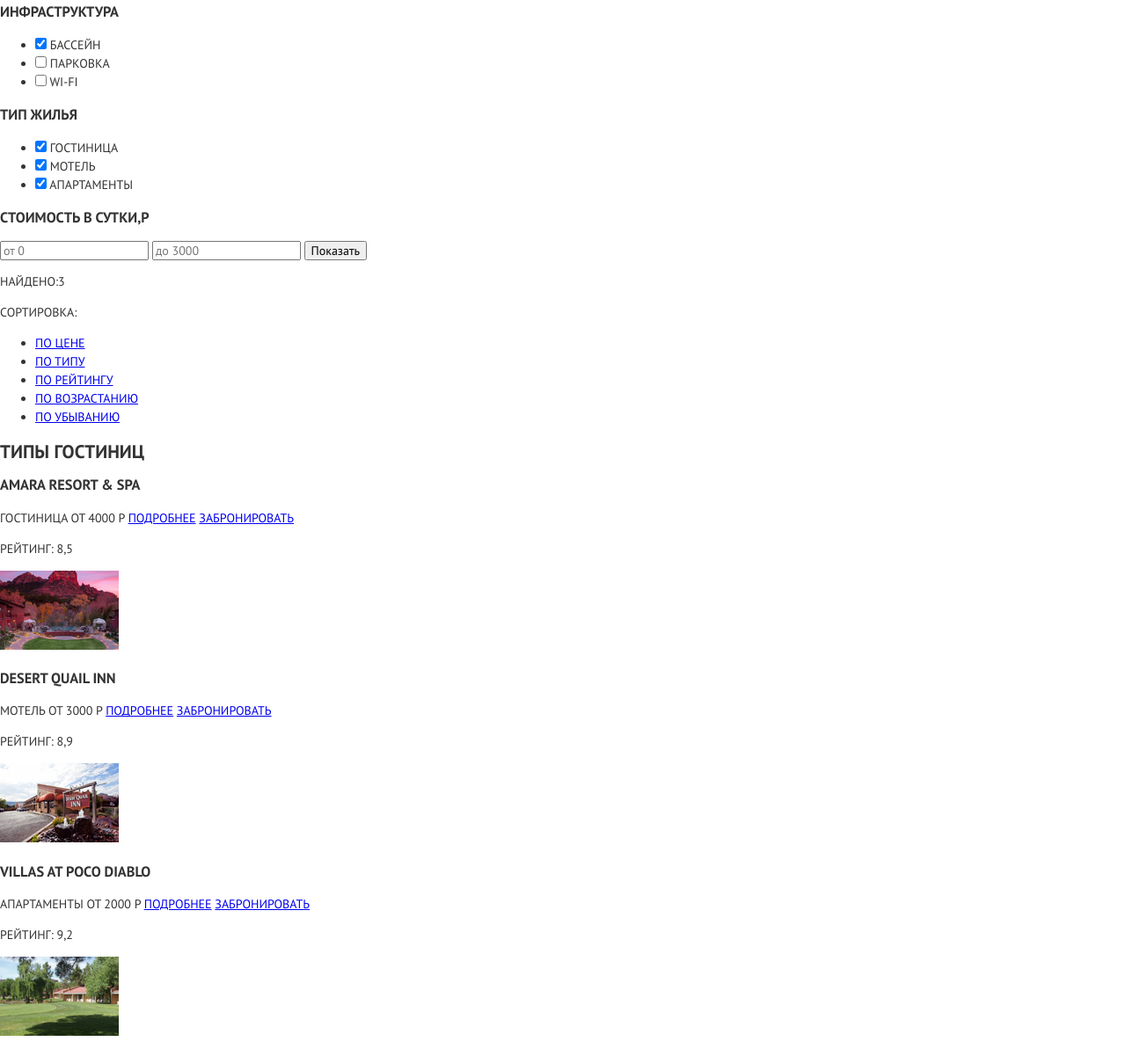
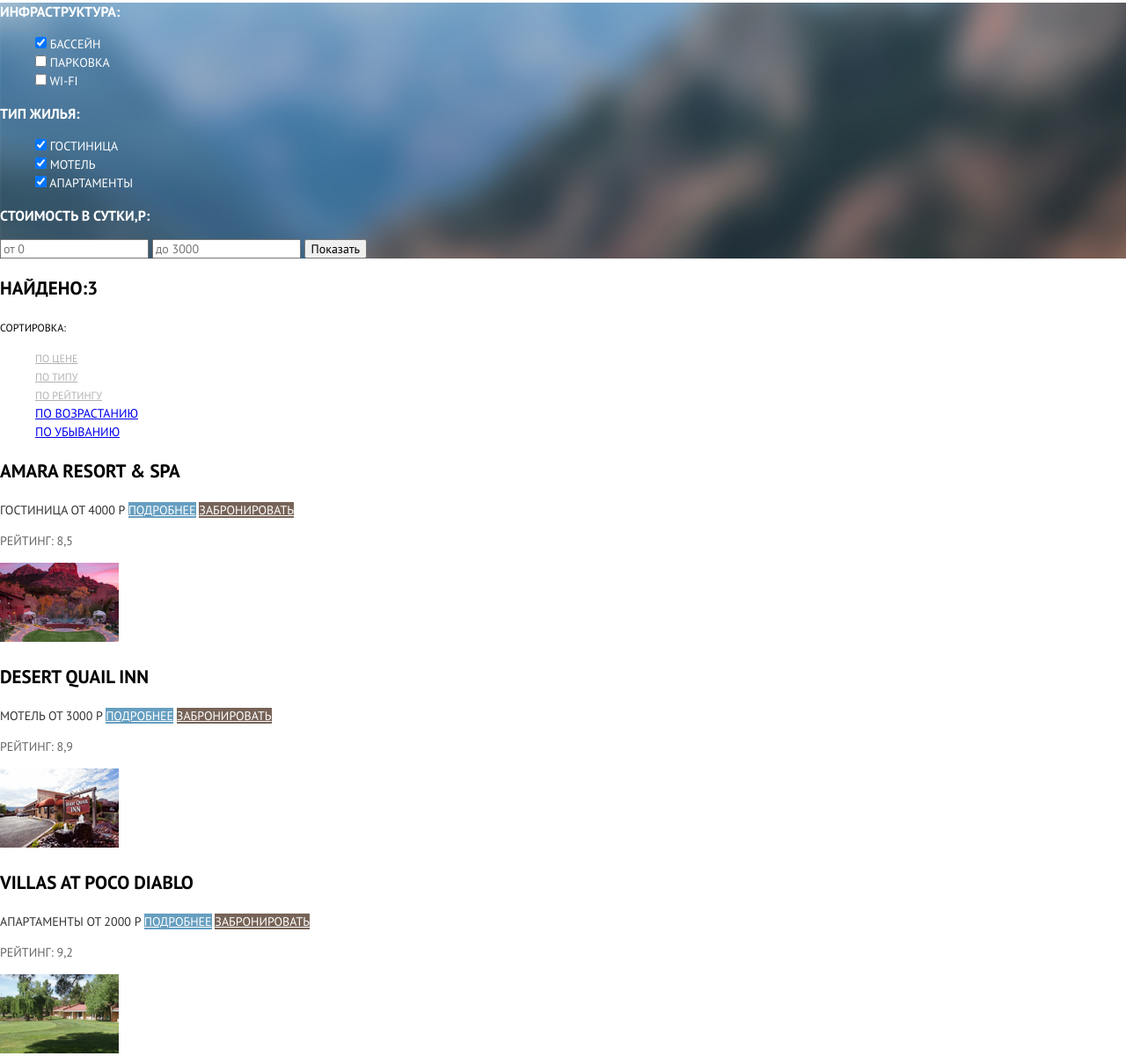
Before and after one commit to Anastasiya-Khrycheva/1644171-sedona-31, a plain HTML site: page catalog.html in a window 1280 px wide. Shown: the part 223-1424 px from the top of the page at 88% size. Drawn offline with Linux system fonts and the light colour scheme.

Commit message:
Стилизация каталога

```diff
--- a/catalog.html
+++ b/catalog.html
@@ -40,26 +40,26 @@
     <section class="conditions">
       <h2 class="visually-hidden">Фильтр товаров</h2>
       <form class="conditions__form" method="get" action="https://echo.htmlacademy.ru">
-        <div class="conditions__infrastructure  infrastructure">
-          <h3 class="infrastructure__title">Инфраструктура</h3>
-          <ul class="infrastructure__list">
-            <li class="infrastructure__item">
+        <div class="conditions__infrastructure">
+          <h3 class="conditions__title">Инфраструктура:</h3>
+          <ul class="conditions__list list-sort">
+            <li>
               <input type="checkbox" id="filter-swimming" name="swimming" checked>
               <label for="filter-swimming">Бассейн</label>
             </li>
-            <li class="infrastructure__item">
+            <li>
               <input type="checkbox" id="filter-parking" name="parking">
               <label for="filter-parking">Парковка</label>
             </li>
-            <li class="infrastructure__item">
+            <li>
               <input type="checkbox" id="filter-wifi" name="wi-fi">
               <label for="filter-wifi">wi-fi</label>
             </li>
           </ul>
         </div>
-        <div class="conditions__housing housing">
-          <h3 class="housing__title">Тип жилья</h3>
-          <ul class="housing__list">
+        <div class="conditions__housing">
+          <h3 class="conditions__title">Тип жилья:</h3>
+          <ul class="conditions__list list-sort">
             <li>
               <input type="checkbox" id="filter-hotel" name="hotel" checked>
               <label for="filter-hotel">Гостиница</label>
@@ -74,8 +74,8 @@
             </li>
           </ul>
         </div>
-        <div>
-          <h3 class="conditions__title">Стоимость в сутки,р</h3>
+        <div class="conditions__range">
+          <h3 class="conditions__title">Стоимость в сутки,р:</h3>
           <label for="price-min"></label>
           <input id="price-min" type="text" name="price-min" placeholder="от 0">
           <label for="price-max"></label>
@@ -83,59 +83,61 @@
           <button type="submit">Показать</button>
         </div>
       </form>
-      <p>Найдено:<span>3</span> </p>
-      <span>Сортировка:</span>
-      <ul>
-        <li>
-          <a href="blank.html">по цене</a>
+      <div class="results">
+        <p class="results__title">Найдено:<span>3</span> </p>
+        <span class="results__subtitle">Сортировка:</span>
+        <ul class="results__nav nav">
+          <li class="nav__metod">
+            <a class="nav__link" href="#">по цене</a>
+          </li>
+          <li class="nav__metod">
+            <a class="nav__link" href="blank.html">по типу</a>
           </li>
           <li>
-          <a href="blank.html">по типу</a>
+            <a class="nav__link" href="blank.html">по рейтингу</a>
           </li>
-        <li>
-          <a href="blank.html">по рейтингу</a>
-        </li>
-        <li>
-          <a href="blank.html">
+          <li class="nav__metod">
+            <a class="nav__up" href="blank.html">
               <span>по возрастанию</span>
             </a>
           </li>
-        <li>
-          <a href="blank.html">
+          <li class="nav__metod">
+            <a class="nav__down" href="blank.html">
               <span>по убыванию</span>
             </a>
           </li>
         </ul>
+      </div>
     </section>
-    <section>
-      <h2>Типы гостиниц</h2>
-      <div>
-        <h3>Amara Resort & Spa</h3>
-        <span>гостиница</span>
-        <span>от 4000 р</span>
-        <a href="blank.html">Подробнее</a>
-        <a class="button" href="blank.html">Забронировать</a>
-        <p>Рейтинг: 8,5</p>
+    <section class="blok-hotels">
+      <h2 class="visually-hidden">Типы гостиниц</h2>
+      <div class="blok-hotels__list-hotel">
+        <h3 class="list-hotel__title">Amara Resort & Spa</h3>
+        <span class="list-hotel__type">гостиница</span>
+        <span class="list-hotel__price">от 4000 р</span>
+        <a class="list-hotel__link" href="blank.html">Подробнее</a>
+        <a class="list-hotel__button" href="blank.html">Забронировать</a>
+        <p class="list-hotel__rating">Рейтинг: 8,5</p>
         <img src="img/catalog/amara-resort.jpg" width="135" height="90"
           alt="фото гостиницы Amara Resort в окружении цветущих деревьев">
       </div>
-      <div>
-        <h3>Desert Quail Inn</h3>
-        <span>мотель</span>
-        <span>от 3000 р</span>
-        <a href="blank.html">Подробнее</a>
-        <a class="button" href="blank.html">Забронировать</a>
-        <p>Рейтинг: 8,9</p>
+      <div class="blok-hotels__list-hotel">
+        <h3 class="list-hotel__title">Desert Quail Inn</h3>
+        <span class="list-hotel__type">мотель</span>
+        <span class="list-hotel__price">от 3000 р</span>
+        <a class="list-hotel__link" href="blank.html">Подробнее</a>
+        <a class="list-hotel__button" href="blank.html">Забронировать</a>
+        <p class="list-hotel__rating">Рейтинг: 8,9</p>
         <img src="img/catalog/desert-quail.jpg" width="135" height="90"
           alt="вид на гостиницу Desert Quail Inn c вывеской при входе">
       </div>
-      <div>
-        <h3>Villas at Poco Diablo</h3>
-        <span>апартаменты</span>
-        <span>от 2000 р</span>
-        <a href="blank.html">Подробнее</a>
-        <a class="button" href="blank.html">Забронировать</a>
-        <p>Рейтинг: 9,2</p>
+      <div class="blok-hotels__list-hotel">
+        <h3 class="list-hotel__title">Villas at Poco Diablo</h3>
+        <span class="list-hotel__type">апартаменты</span>
+        <span class="list-hotel__price">от 2000 р</span>
+        <a class="list-hotel__link" href="blank.html">Подробнее</a>
+        <a class="list-hotel__button" href="blank.html">Забронировать</a>
+        <p class="list-hotel__rating">Рейтинг: 9,2</p>
         <img src="img/catalog/villas-poco.jpg" width="135" height="90"
           alt="вид на гостиницу Villas at Poco Diablo с газоном и деревьями при входе">
       </div>
@@ -148,14 +150,14 @@
       <a class="contacts__link" href="tel:+78005558628">+7 800 555-86-28</a>
     </div>
     <div class="page-footer__social social">
-      <ul class="social__item">
-        <li class="social__item  social__item--tw">
+      <ul class="social__list">
+        <li class="social__item">
           <a class="social__link social__link--tw" href="blank.html">Твиттер</a>
         </li>
-        <li class="social__item social__item--fb">
+        <li class="social__item">
           <a class="social__link social__link--fb" href="blank.html">Facebook</a>
         </li>
-        <li class="social_item social__item--yt">
+        <li class="social_item">
           <a class="social__link social__link--yt" href="blank.html">Youtube</a>
         </li>
       </ul>
--- a/css/style.css
+++ b/css/style.css
@@ -33,6 +33,7 @@
   --special-checkbox-grey:#6A6A6A;
   --special-input:#F2F2F2;
   --rest-grey: #A9A9A9;
+  --grey-metallic: #666666;
 
 }
 
@@ -142,7 +143,7 @@ text-align: center;
 /* список  дополнительных преимуществ */
 /* .features {} */
 
-.features__list{
+.features__list {
   list-style: none;
   background-color: var(--basic-white);
   }
@@ -291,3 +292,139 @@ text-align: center;
   line-height: 26px;
   color: var(--basic-black);
 }
+
+/* каталог */
+/* .conditions{} */
+
+/* блок условий */
+.conditions__form {
+  background-image: url(../img/catalog/background-filter.jpg);
+  background-repeat: no-repeat;
+  background-size: cover;
+  color: var(--basic-white);
+}
+
+/*  инфраструктура */
+/* .conditions__infrastructure {} */
+
+.list-sort {
+  font-weight: normal;
+  font-size: 14px;
+  line-height: 21px;
+  list-style: none;
+}
+
+.conditions__title {
+  font-style: normal;
+  font-weight: bold;
+  font-size: 16px;
+  line-height: 21px;
+}
+
+/* тип жилья */
+/* .conditions__housing {} */
+
+/* блок диапазон цены */
+/* .conditions__range {} */
+
+/* блок сортировки */
+/* .results {} */
+
+.results__title {
+  font-weight: bold;
+  font-size: 21px;
+  line-height: 26px;
+  color: var(--basic-black);
+}
+
+.results__subtitle {
+  font-weight: normal;
+  font-size: 12px;
+  line-height: 18px;
+  color: var(--basic-black);
+}
+
+/* список навигации по результатам */
+.nav {
+  list-style: none;
+  text-decoration-style: dashed;
+}
+
+.nav__link {
+  font-weight: normal;
+  font-size: 12px;
+  line-height: 18px;
+  color: var(--basic-black);
+  opacity: 0.3;
+}
+
+.nav__link:hover ,
+.nav__link:focus {
+  color: var(--basic-blue);
+  text-decoration: none;
+}
+
+.nav__link:active {
+  color: var(--basic-black);
+  text-decoration: none;
+}
+
+/* блок гостиниц */
+/* .blok-hotels {} */
+
+/* список гостиниц */
+/* .blok-hotels__list-hotel {} */
+
+.list-hotel__title {
+  font-weight: bold;
+  font-size: 21px;
+  line-height: 26px;
+  color: var(--basic-black);
+}
+
+.list-hotel__type {
+  font-weight: normal;
+  font-size: 14px;
+  line-height: 21px;
+  color: var(--basic-text-grey);
+}
+
+.list-hotel__price {
+  font-weight: normal;
+  font-size: 14px;
+  line-height: 21px;
+  color: var(--basic-text-grey);
+}
+
+.list-hotel__link {
+  background-color:var(--hover-blue);
+  color: var(--basic-white);
+}
+
+.list-hotel__link:hover {
+  background-color: var(--hover-blue);
+}
+
+.list-hotel__link:active {
+  background-color: var(--pressing-blue);
+}
+
+.list-hotel__button {
+background-color: var(--basic-brown);
+color: var(--basic-white);
+}
+
+.list-hotel__button:hover {
+background-color: var(--hover-brown);
+}
+
+.list-hotel__button:active {
+background-color: var(--pressing-brown);
+}
+
+.list-hotel__rating {
+  font-weight: normal;
+  font-size: 14px;
+  line-height: 21px;
+  color: var(--grey-metallic);
+}
```
Also changed, not shown: index.html (+1 -1 lines). Lines whose indentation alone changed are shown as unchanged.
